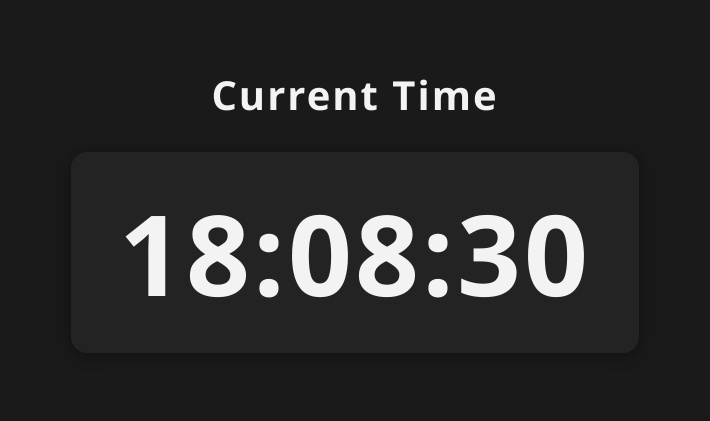
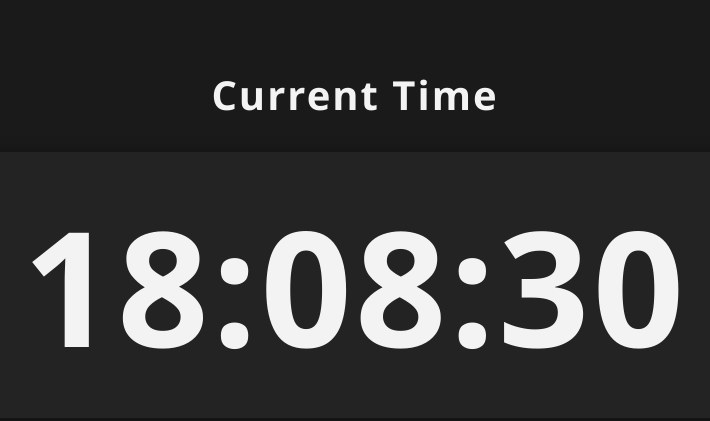
Before and after one commit to MikAoJk/current-time, a plain HTML site: page index.html in a window 1280 px wide. Shown: the whole page, without its empty margins (285-995 px from the left). Drawn offline with Linux system fonts and the light colour scheme.

Commit message:
Increase clock font size to 10em

```diff
--- a/index.html
+++ b/index.html
@@ -22,7 +22,7 @@
             letter-spacing: 2px;
         }
         #clock {
-            font-size: 7em;
+            font-size: 10em;
             font-weight: bold;
             letter-spacing: 3px;
             background: #232323;
```
